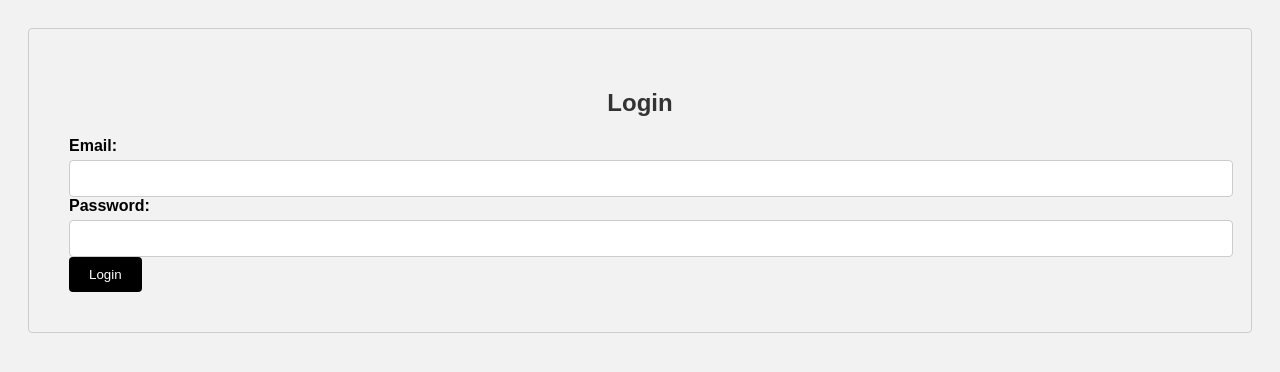
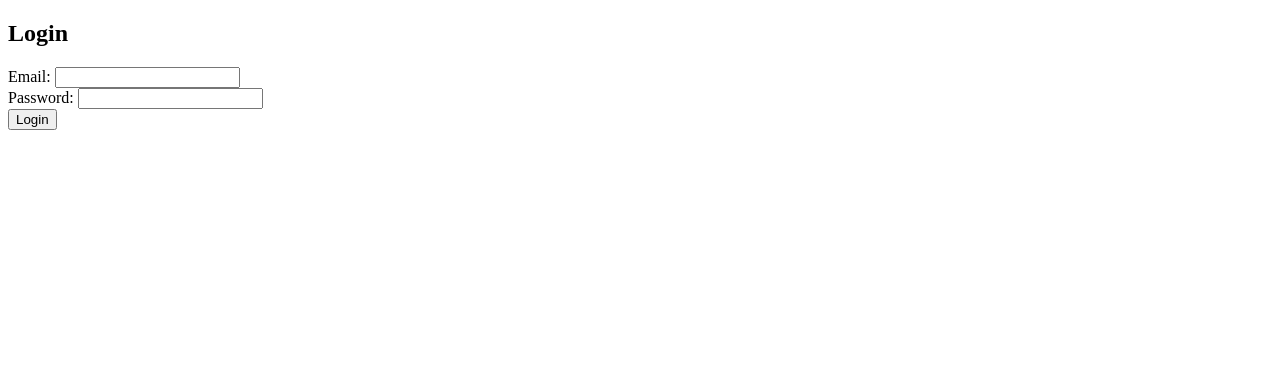
Before and after one commit to dann-lam/streemy, a website: page views/login.html in a window 1280 px wide. Drawn offline with Linux system fonts and the light colour scheme.

Commit message:
added outline for css file

```diff
--- a/views/css/login.css
+++ b/views/css/login.css
@@ -1,43 +1,26 @@
 body {
-    font-family: Arial, sans-serif;
-    background-color: #f2f2f2;
-    padding: 20px;
+
   }
 
   .form-container {
-    border: 1px solid #ccc;
-    border-radius: 4px;
-    padding: 40px;
+
   }
 
   h2 {
-    text-align: center;
-    color: #333;
+
   }
 
   label {
-    display: block;
-    font-weight: bold;
-    margin-bottom: 5px;
+
   }
 
   input[type="text"],
   input[type="password"] {
-  width: 100%;
-  padding: 10px;
-  border: 1px solid #ccc;
-  border-radius: 4px;
-}
+  }
 
 input[type="submit"] {
-    background-color:black;
-    color: #fff;
-    border: none;
-    padding: 10px 20px;
-    border-radius: 4px;
-    cursor: pointer;
+
+}
+  input[type="submit"]:hover {
+
   }
-
-  input[type="submit"]:hover {
-    background-color: gray;
-  }
```
